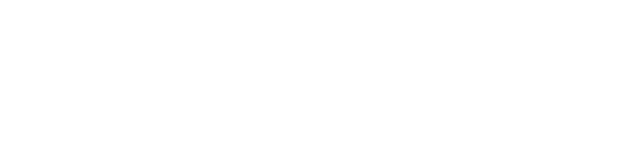
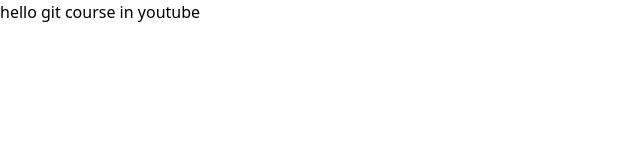
Before and after one commit to mojtaba-jsx/git-train, a plain HTML site: page index.html in a window 1280 px wide. Shown: the whole page, without its empty margins (0-640 px from the left). Drawn offline with nearby package versions, Linux system fonts and the light colour scheme.

Commit message:
git course youtube

```diff
--- a/index.html
+++ b/index.html
@@ -8,7 +8,7 @@
 </head>
 <body>
 
-
+hello git course in youtube
 
 
 </html>
```
